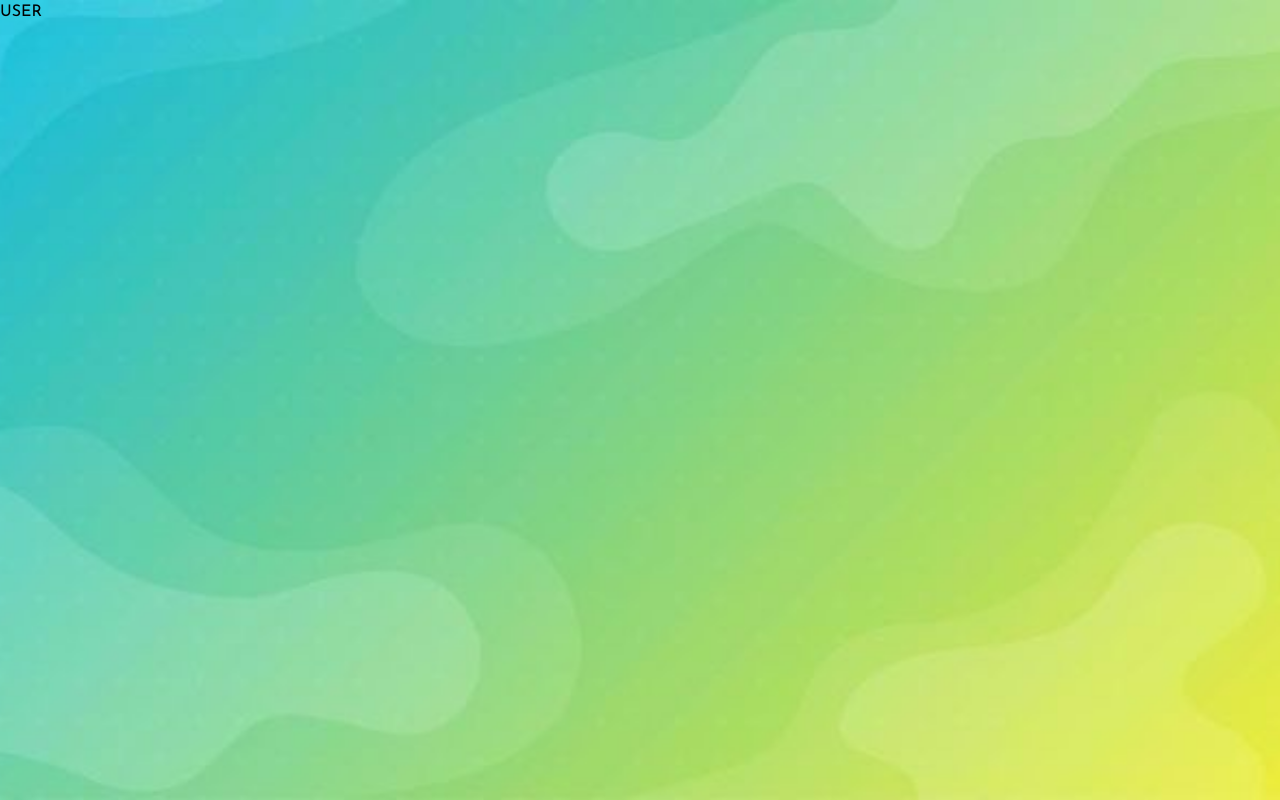
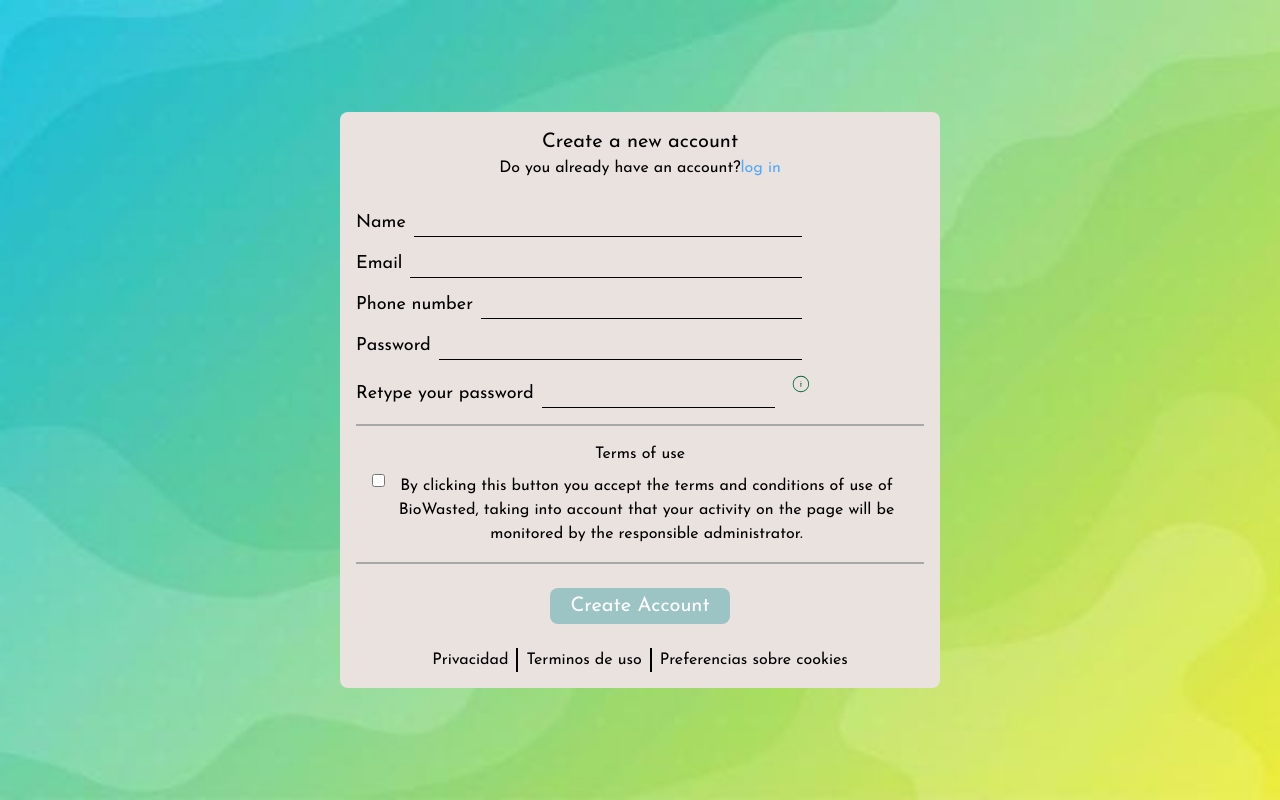
Before and after one commit to DanielSupe/BioWasteFront, a React (Vite) app: page /RegisterUser in a window 1280 px wide. Built offline with nearby package versions, Linux system fonts and the light colour scheme.

Commit message:
Create User

```diff
--- a/package.json
+++ b/package.json
@@ -14,7 +14,8 @@
     "react-dom": "^18.2.0",
     "react-icons": "^5.0.1",
     "react-router-dom": "^6.22.3",
-    "reactstrap": "^9.2.2"
+    "reactstrap": "^9.2.2",
+    "sweetalert2": "^11.10.7"
   },
   "devDependencies": {
     "@types/react": "^18.2.64",
--- a/src/common/components/FooterTitles.jsx
+++ b/src/common/components/FooterTitles.jsx
@@ -2,7 +2,7 @@ import React from 'react'
 
 const FooterTitles = () => {
   return (
-    <div className=' flex justify-center items-center text-md h-10'>
+    <div className=' flex justify-center items-center text-md h-10 sm:h-auto'>
           <p className='h-full border-black border-r-2 px-2 flex justify-center items-center'>Privacidad</p>
           <p className=' h-full border-black border-r-2 px-2 flex justify-center items-center'>Terminos de uso</p>
           <p className=' h-full px-2 flex justify-center items-center'>Preferencias sobre cookies</p>
--- a/src/common/components/FormB.jsx
+++ b/src/common/components/FormB.jsx
@@ -3,7 +3,8 @@ import PropTypes from 'prop-types';
 import InputB from './InputB';
 const FormB = ({list,handleChange,form}) => {
   return (
-    <div className=' w-full h-auto flex flex-col items-start justify-start'>
+    <div className=' w-full h-auto'>
+        <div className=' w-full sm:w-[80%] h-full flex flex-col items-start justify-start'>
         {list.map((campo)=>{
             return(
                 <InputB
@@ -17,9 +18,11 @@ const FormB = ({list,handleChange,form}) => {
                 key={campo.title}
                 options={campo.options ? campo.options:[]}
                 secondInput={campo.secondInput ? campo.secondInput:null}
+                info={campo.info ? campo.info: null}
                 />
             )
         })}
+        </div>
 
     </div>
   )
--- a/src/common/components/InputB.jsx
+++ b/src/common/components/InputB.jsx
@@ -1,18 +1,34 @@
 import React from 'react'
 import PropTypes from 'prop-types';
 import { Input} from 'reactstrap'
-
+import { CiCircleInfo } from "react-icons/ci";
+import Swal from 'sweetalert2';
 const InputB = ({
     type="text",
     placeholder="",
     title,
     nameKey,
     handleChange,
-    classname = " w-[50%] mt-1 mr-2 pt-2 px-2 pb-1 bg-transparent border-b border-black focus:outline-none",
+    classname = " w-full mt-1 mr-2 pt-2 px-2 pb-1 bg-transparent border-b border-black focus:outline-none",
     value,
     options,
-    secondInput
+    secondInput,
+    info
 }) => {
+
+
+
+  const swalInfo = (info)=>{
+    console.log(info,"infoo")
+    Swal.fire({
+      icon: 'info',
+      title: 'Information',
+      text: info,
+      confirmButtonText: 'accept'
+    });
+  }
+
+
   return (
     <div className=' w-full flex justify-start items-end'>
         <span className=' text-lg pr-2 whitespace-nowrap'>{title}</span>
@@ -57,6 +73,8 @@ const InputB = ({
             </>
         )}
 
+        {info ? <CiCircleInfo onClick={()=>{swalInfo(info)}} className=' pl-2 w-12 h-12 text-GreenRecycle cursor-pointer'/>:null}
+
     </div>
   )
 }
@@ -70,7 +88,8 @@ InputB.propTypes = {
     value:PropTypes.any.isRequired,
     options:PropTypes.any,
     placeholder: PropTypes.string,
-    secondInput: PropTypes.any
+    secondInput: PropTypes.any,
+    info:PropTypes.string
 };
 
 
--- /dev/null
+++ b/src/helpers/optionsSelect.jsx
@@ -0,0 +1,10 @@
+export function generarListaNumeros() {
+    const lista = [];
+    for (let i = 1; i <= 30; i++) {
+      lista.push({
+        value: i,
+        label: i
+      });
+    }
+    return lista;
+  }
--- /dev/null
+++ b/src/pages/Log/components/CreateResidence.jsx
@@ -0,0 +1,41 @@
+import React, { useState } from 'react'
+import { Link } from 'react-router-dom'
+import { Button } from 'reactstrap'
+import PropTypes from 'prop-types';
+import FooterTitles from '../../../common/components/FooterTitles'
+import FormB from '../../../common/components/FormB';
+
+const CreateResidence = ({handleChange,list}) => {
+
+    const[form, setForm] = useState({Email:"",Password:"",confirmPassword:"",Name:"",phoneNumber:""})
+
+  const [disabled,setDisabled] = useState(true)
+  return (
+    <>
+        <span className=' text-xl'>Create Residence</span>
+        <FormB handleChange={handleChange} list={list} form={form} />
+        <div className='mt-4 w-full border border-grayBioWaste' />
+{/* ------------------------------------------- */}
+
+        <Button
+        onClick={()=>{alert("ola")}}
+         className={`w-full py-1 rounded-lg bg-blueBioWaste text-white text-xl mt-2 ${disabled ? " cursor-no-drop":"cursor-pointer hover:bg-greenBioWaste duration-500 transition"}`}
+         disabled={disabled}
+
+         >Accept</Button>
+
+          <div className='mt-6'>
+            <FooterTitles/>
+          </div>
+
+    </>
+  )
+}
+
+CreateResidence.propTypes = {
+    handleChange:PropTypes.func.isRequired,
+    list: PropTypes.any.isRequired
+};
+
+
+export default CreateResidence
--- a/src/pages/Log/templates/RegisterAdminTemplate.jsx
+++ b/src/pages/Log/templates/RegisterAdminTemplate.jsx
@@ -5,6 +5,8 @@ import InputB from '../../../common/components/InputB'
 import { fetchDataDepartaments } from '../../../helpers/getDepartaments'
 import FooterTitles from '../../../common/components/FooterTitles'
 import {Button} from 'reactstrap'
+import CreateResidence from '../components/CreateResidence'
+import { generarListaNumeros } from '../../../helpers/optionsSelect'
 
 const RegisterAdminTemplate = () => {
 
@@ -12,9 +14,13 @@ const RegisterAdminTemplate = () => {
   const[optionsDepartaments,setoptionsDepartaments] = useState([]);
 
 
-  const[form, setForm] = useState({Email:"",Username:"",Password:"",confirmPassword:"",firstName:"",lastName:"",phoneNumber:"",address:"",city:"",province:"",postalCode:"",verify:false})
+  const[form, setForm] = useState({Email:"",Username:"",Password:"",confirmPassword:"",firstName:"",lastName:"",phoneNumber:"",address:"",city:"",province:"",postalCode:"",verify:false,residenceName:"",numberResidents:"",emergencyNumber:"",addressResidence:"",cityResidence:"",provinceResidence:"",postalCodeResidence:""})
 
   const [disabled,setDisabled] = useState(true)
+
+  const[pass, setPass] = useState(false);
+
+  const opTionsNumber = generarListaNumeros()
 
 
   useEffect(()=>{
@@ -29,7 +35,7 @@ const RegisterAdminTemplate = () => {
     { title: "Email", type: "email", nameKey: "Email" },
     { title: "Username", type: "text", nameKey: "Username" },
     { title: "Password", type: "password", nameKey: "Password" },
-    { title: "Retype your password", type: "password", nameKey: "confirmPassword" },
+    { title: "Retype your password", type: "password", nameKey: "confirmPassword",info: "Passwords must contain at least one number and one special character, include upper and lower case letters, be at least 8 characters long, and not contain or match your email address."  },
   ]
 
   const AdminProps2 = [
@@ -39,6 +45,16 @@ const RegisterAdminTemplate = () => {
     { title: "City", type: "text", nameKey: "city" },
     { title: "State/province", type: "select", nameKey: "province", options: optionsDepartaments },
     { title: "Postal Code", type: "number", nameKey: "postalCode" },
+  ]
+
+  const Recidence = [
+    { title: "Residence name", type: "text", nameKey: "residenceName" },
+    { title: "Number of residents", type: "select", nameKey: "numberResidents",info:"Please note that the number of residents can be edited at any time, it is up to you whether to add only residents with their own apartment or all of them.", options: opTionsNumber },
+    { title: "emergency number", type: "number", nameKey: "emergencyNumber" },
+    { title: "address", type: "text", nameKey: "addressResidence" },
+    { title: "City", type: "text", nameKey: "cityResidence" },
+    { title: "State/province", type: "select", nameKey: "provinceResidence",options: optionsDepartaments },
+    { title: "Postal Code", type: "number", nameKey: "postalCodeResidence" },
   ]
 
 
@@ -52,6 +68,7 @@ const RegisterAdminTemplate = () => {
 
 
   useEffect(()=>{
+    console.log(form,"form")
     const {Email,Username,Password,confirmPassword,firstName,lastName,phoneNumber,address,city,province,postalCode,verify} = form;
     if((Email != "" && Username != "" && Password != "" && confirmPassword != "" && firstName!= "" && lastName != "" && phoneNumber!= "" && address != "" && city != "" && province != "" && postalCode != "") && Password === confirmPassword){
       setDisabled(false)
@@ -61,9 +78,11 @@ const RegisterAdminTemplate = () => {
   },[form])
 
   return (
-    <div className=' h-auto w-full bg-no-repeat bg-center bg-cover flex justify-center items-center box-border p-2' style={{ backgroundImage: `url('Images/Register/imagen_fondo.jpeg')` }}>
-      <div className='min-h-[90vh] w-[600px] bg-whiteBioWaste rounded-lg text-center box-border p-4'>
-        <span className=' text-xl'>Create a new Administrator account</span>
+    <div className=' min-h-screen w-full bg-no-repeat bg-center bg-cover flex justify-center items-center box-border p-2' style={{ backgroundImage: `url('Images/Register/imagen_fondo.jpeg')` }}>
+      <div className='w-[600px] bg-whiteBioWaste rounded-lg text-center box-border p-4'>
+        {!pass ? (
+          <>
+          <span className=' text-xl'>Create a new Administrator account</span>
         <div className='flex justify-center items-center mb-4'>
           <p>Do you already have an account?</p>
           <Link className=' text-blueBioWaste' to={'/'}>log in</Link>
@@ -84,33 +103,19 @@ const RegisterAdminTemplate = () => {
         </div>
         <div className='mt-4 w-full border border-grayBioWaste' />
         <Button
-        onClick={()=>{alert("ola")}}
+        onClick={()=>{setPass(true)}}
          className={`px-5 py-1 rounded-lg bg-blueBioWaste text-white text-xl mt-2 ${disabled ? " cursor-no-drop":"cursor-pointer hover:bg-greenBioWaste duration-500 transition"}`}
          disabled={disabled}
-
-
-
-
-
          >Create Account</Button>
 
           <div className='mt-6'>
             <FooterTitles/>
           </div>
+          </>
+        ): <CreateResidence handleChange={handleChange} list={Recidence}/> }
       </div>
     </div>
   )
 }
 
 export default RegisterAdminTemplate
-
-
-
-// type:PropTypes.string.isRequired,
-// title:PropTypes.string.isRequired,
-// nameKey:PropTypes.string.isRequired,
-// handleChange:PropTypes.func.isRequired,
-// classname:PropTypes.string.isRequired,
-// value:PropTypes.any.isRequired,
-// options:PropTypes.any,
-// placeholder: PropTypes.string
--- a/src/pages/Log/templates/RegisterUserTemplate.jsx
+++ b/src/pages/Log/templates/RegisterUserTemplate.jsx
@@ -1,9 +1,77 @@
-import React from 'react'
+import React, { useEffect, useState } from 'react'
+import FooterTitles from '../../../common/components/FooterTitles'
+import { Button } from 'reactstrap'
+import { Link } from 'react-router-dom'
+import FormB from '../../../common/components/FormB'
 
 const RegisterUserTemplate = () => {
+
+  const handleChange = (nameKey,change) => {
+    setForm({
+      ...form,
+      [nameKey]:change
+    })
+  }
+
+  const UserProps = [
+    { title: "Name", type: "text", nameKey: "Name" },
+    { title: "Email", type: "email", nameKey: "Email" },
+    { title: "Phone number", type: "number", nameKey: "phoneNumber" },
+    { title: "Password", type: "password", nameKey: "Password" },
+    { title: "Retype your password", type: "password", nameKey: "confirmPassword", info: "Passwords must contain at least one number and one special character, include upper and lower case letters, be at least 8 characters long, and not contain or match your email address." },
+  ]
+
+
+  const[form, setForm] = useState({Email:"",Password:"",confirmPassword:"",Name:"",phoneNumber:""})
+
+  const [disabled,setDisabled] = useState(true)
+
+  useEffect(()=>{
+    const {Email,Password,confirmPassword,Name,phoneNumber} = form;
+    if((Email != "" && Name != "" && Password != "" && confirmPassword != "" && phoneNumber != "") && Password === confirmPassword){
+      setDisabled(false)
+    }else{
+      setDisabled(true)
+    }
+  },[form])
+
   return (
-    <div className=' h-screen w-screen bg-no-repeat bg-center bg-cover' style={{ backgroundImage: `url('Images/Register/imagen_fondo.jpeg')` }}>
-        <p>USER</p>
+    <div className=' h-screen w-full bg-no-repeat bg-center bg-cover flex justify-center items-center box-border p-2' style={{ backgroundImage: `url('Images/Register/imagen_fondo.jpeg')` }}>
+      <div className='w-[600px] bg-whiteBioWaste rounded-lg text-center box-border p-4'>
+        <span className=' text-xl'>Create a new account</span>
+        <div className='flex justify-center items-center mb-4'>
+          <p>Do you already have an account?</p>
+          <Link className=' text-blueBioWaste' to={'/'}>log in</Link>
+        </div>
+        <FormB handleChange={handleChange} list={UserProps} form={form} />
+        <div className='mt-4 w-full border border-grayBioWaste' />
+{/* ------------------------------------------- */}
+        <div className='flex flex-col justify-center items-center mt-4 px-4'>
+          <span className='mb-2'>Terms of use</span>
+          <div className='flex justify-start items-start'>
+            <input
+            onChange={()=>{}}//aqui se despachara la accion para mandar la notificacion al correo
+              type='checkbox'
+            />
+            <p>By clicking this button you accept the terms and conditions of use of BioWasted, taking into account that your activity on the page will be monitored by the responsible administrator.</p>
+          </div>
+        </div>
+        <div className='my-4 w-full border border-grayBioWaste' />
+        <Button
+        onClick={()=>{alert("ola")}}
+         className={`px-5 py-1 rounded-lg bg-blueBioWaste text-white text-xl mt-2 ${disabled ? " cursor-no-drop":"cursor-pointer hover:bg-greenBioWaste duration-500 transition"}`}
+         disabled={disabled}
+
+
+
+
+
+         >Create Account</Button>
+
+          <div className='mt-6'>
+            <FooterTitles/>
+          </div>
+      </div>
     </div>
   )
 }
```
Also changed, not shown: 1 other file (tests, documents, lock files or other folders).
